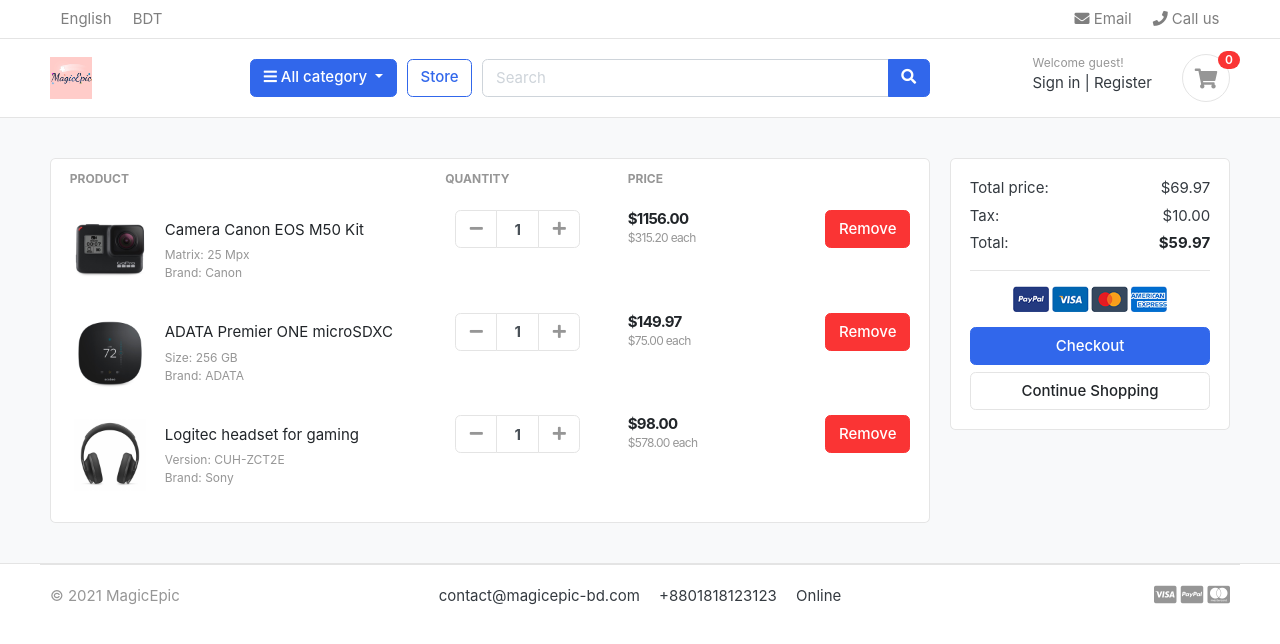
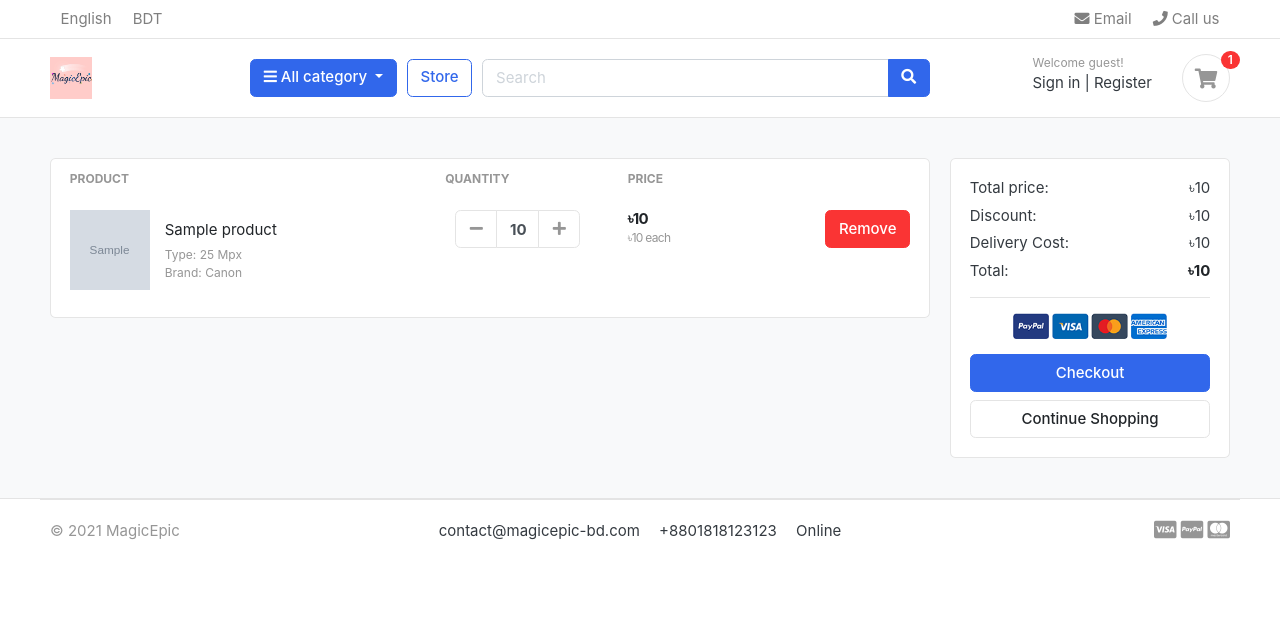
Before and after one commit to lepotatoguy/magicepic, a Django app: template shop/templates/shop/cart.html in a window 1280 px wide. Shown: the top 644 px of the page. Run offline with Django 3.2, Linux system fonts and the light colour scheme; the template is opened without the code that fills it: most values are stand-ins (such as "Sample title", 1, 10 or a date in 2020); grey boxes marked "Sample" are stand-in pictures; some libraries are stand-ins or nearby versions; some web fonts are replaced.

Commit message:
cart updated, add and remove from cart function added

```diff
--- a/shop/models.py
+++ b/shop/models.py
@@ -119,5 +119,8 @@
     quantity = models.IntegerField()
     is_active = models.BooleanField(default = True)
 
+    def sub_total(self):
+        return self.product.price * self.quantity
+
     def __str__(self):
         return self.product
--- a/shop/templates/shop/cart.html
+++ b/shop/templates/shop/cart.html
@@ -8,7 +8,14 @@
     <div class="container">
 
     <!-- ============================ COMPONENT 1 ================================= -->
+    {% if not cart_items %}
+    <div class="text-center">
+        <h2>Your shopping cart is empty.</h2>
+        <br>
 
+        <a href="{% url 'store' %}" class='btn btn-primary'>Start Shopping!</a>
+    </div>
+        {% else %}
     <div class="row">
         <aside class="col-lg-9">
     <div class="card">
@@ -22,13 +29,14 @@
     </tr>
     </thead>
     <tbody>
+        {% for cart_item in cart_items %}
     <tr>
         <td>
             <figure class="itemside align-items-center">
-                <div class="aside"><img src="./images/items/11.jpg" class="img-sm"></div>
+                <div class="aside"><img src="{{ cart_item.product.image.url }}" class="img-sm"></div>
                 <figcaption class="info">
-                    <a href="#" class="title text-dark">Camera Canon EOS M50 Kit</a>
-                    <p class="text-muted small">Matrix: 25 Mpx <br> Brand: Canon</p>
+                    <a href="{{ cart_item.product.get_url }}" class="title text-dark">{{ cart_item.product.product_name }}</a>
+                    <p class="text-muted small">Type: 25 Mpx <br> Brand: Canon</p>
                 </figcaption>
             </figure>
         </td>
@@ -37,93 +45,28 @@
                         <div class="col">
                             <div class="input-group input-spinner">
                                 <div class="input-group-prepend">
-                                <button class="btn btn-light" type="button" id="button-plus"> <i class="fa fa-minus"></i> </button>
+                                <a href="{% url 'remove_cart' cart_item.product.id %}" class="btn btn-light" type="button" id="button-plus"> <i class="fa fa-minus"></i> </a>
                                 </div>
-                                <input type="text" class="form-control"  value="1">
+                                <input type="text" class="form-control"  value="{{ cart_item.quantity }}">
                                 <div class="input-group-append">
-                                <button class="btn btn-light" type="button" id="button-minus"> <i class="fa fa-plus"></i> </button>
+                                <a href="{% url 'add_cart' cart_item.product.id %}" class="btn btn-light" type="button" id="button-minus"> <i class="fa fa-plus"></i> </a>
                                 </div>
                             </div> <!-- input-group.// -->
                         </div> <!-- col.// -->
         </td>
         <td>
             <div class="price-wrap">
-                <var class="price">$1156.00</var>
-                <small class="text-muted"> $315.20 each </small>
+                <var class="price">৳{{cart_item.sub_total}} </var>
+                <small class="text-muted"> ৳{{cart_item.product.price}} each </small>
             </div> <!-- price-wrap .// -->
         </td>
         <td class="text-right">
-        <a href="" class="btn btn-danger"> Remove</a>
+        <a href="{% url 'remove_cart_item' cart_item.product.id %}" class="btn btn-danger"> Remove</a>
         </td>
     </tr>
-    <tr>
-        <td>
-            <figure class="itemside align-items-center">
-                <div class="aside"><img src="./images/items/10.jpg" class="img-sm"></div>
-                <figcaption class="info">
-                    <a href="#" class="title text-dark">ADATA Premier ONE microSDXC</a>
-                    <p class="text-muted small">Size: 256 GB  <br> Brand: ADATA </p>
-                </figcaption>
-            </figure>
-        </td>
-        <td>
-            <!-- col.// -->
-                        <div class="col">
-                            <div class="input-group input-spinner">
-                                <div class="input-group-prepend">
-                                <button class="btn btn-light" type="button" id="button-plus"> <i class="fa fa-minus"></i> </button>
-                                </div>
-                                <input type="text" class="form-control"  value="1">
-                                <div class="input-group-append">
-                                <button class="btn btn-light" type="button" id="button-minus"> <i class="fa fa-plus"></i> </button>
-                                </div>
-                            </div> <!-- input-group.// -->
-                        </div> <!-- col.// -->
-        </td>
-        <td>
-            <div class="price-wrap">
-                <var class="price">$149.97</var>
-                <small  class="text-muted"> $75.00 each </small>
-            </div> <!-- price-wrap .// -->
-        </td>
-        <td class="text-right">
-        <a href="" class="btn btn-danger"> Remove</a>
-        </td>
-    </tr>
-    <tr>
-        <td>
-            <figure class="itemside align-items-center">
-                <div class="aside"><img src="./images/items/9.jpg" class="img-sm"></div>
-                <figcaption class="info">
-                    <a href="#" class="title text-dark">Logitec headset for gaming</a>
-                    <p class="small text-muted">Version: CUH-ZCT2E  <br> Brand: Sony</p>
-                </figcaption>
-            </figure>
-        </td>
-        <td>
-            <!-- col.// -->
-                        <div class="col">
-                            <div class="input-group input-spinner">
-                                <div class="input-group-prepend">
-                                <button class="btn btn-light" type="button" id="button-plus"> <i class="fa fa-minus"></i> </button>
-                                </div>
-                                <input type="text" class="form-control"  value="1">
-                                <div class="input-group-append">
-                                <button class="btn btn-light" type="button" id="button-minus"> <i class="fa fa-plus"></i> </button>
-                                </div>
-                            </div> <!-- input-group.// -->
-                        </div> <!-- col.// -->
-        </td>
-        <td>
-            <div class="price-wrap">
-                <var class="price">$98.00</var>
-                <small class="text-muted"> $578.00 each</small>
-            </div> <!-- price-wrap .// -->
-        </td>
-        <td class="text-right">
-            <a href="" class="btn btn-danger"> Remove</a>
-        </td>
-    </tr>
+    {% endfor %}
+
+
     </tbody>
     </table>
     </div> <!-- card.// -->
@@ -135,22 +78,28 @@
             <div class="card-body">
                 <dl class="dlist-align">
                   <dt>Total price:</dt>
-                  <dd class="text-right">$69.97</dd>
+                  <dd class="text-right">৳{{total}}</dd>
                 </dl>
+                {% if discount >= 0 %}
                 <dl class="dlist-align">
-                  <dt>Tax:</dt>
-                  <dd class="text-right"> $10.00</dd>
+                    <dt>Discount:</dt>
+                    <dd class="text-right"> ৳{{discount}}</dd>
+                  </dl>
+                  {% endif %}
+                <dl class="dlist-align">
+                  <dt>Delivery Cost:</dt>
+                  <dd class="text-right"> ৳{{delivery_cost}}</dd>
                 </dl>
                 <dl class="dlist-align">
                   <dt>Total:</dt>
-                  <dd class="text-right text-dark b"><strong>$59.97</strong></dd>
+                  <dd class="text-right text-dark b"><strong>৳{{grand_total}}</strong></dd>
                 </dl>
                 <hr>
                 <p class="text-center mb-3">
                     <img src="{% static 'shop/images/misc/payments.png' %}" height="26">
                 </p>
                 <a href="./place-order.html" class="btn btn-primary btn-block"> Checkout </a>
-                <a href="./store.html" class="btn btn-light btn-block">Continue Shopping</a>
+                <a href="{% url 'store' %}" class="btn btn-light btn-block">Continue Shopping</a>
             </div> <!-- card-body.// -->
             </div> <!-- card.// -->
 
@@ -158,6 +107,7 @@
 
 
     </div> <!-- row.// -->
+    {% endif %}
     <!-- ============================ COMPONENT 1 END .// ================================= -->
 
     </div> <!-- container .//  -->
--- a/shop/templates/shop/includes/navbar.html
+++ b/shop/templates/shop/includes/navbar.html
@@ -104,11 +104,11 @@
                   <a href="./register.html"> Register</a>
                 </div>
               </div>
-              <a href="./cart.html" class="widget-header pl-3 ml-3">
+              <a href="{% url 'cart' %}" class="widget-header pl-3 ml-3">
                 <div class="icon icon-sm rounded-circle border">
                   <i class="fa fa-shopping-cart"></i>
                 </div>
-                <span class="badge badge-pill badge-danger notify">0</span>
+                <span class="badge badge-pill badge-danger notify">{{cart_count}}</span>
               </a>
             </div>
             <!-- widgets-wrap.// -->
--- a/shop/templates/shop/store.html
+++ b/shop/templates/shop/store.html
@@ -166,7 +166,7 @@
 						<span class="price">৳{{product.price}}</span>
 					</div> <!-- price-wrap.// -->
 				</div>
-				<a href="#" class="btn btn-block btn-primary">Add to cart </a>
+				<a href="{% url 'add_cart' product.id %}" class="btn btn-block btn-primary">Add to Cart </a>
 			</figcaption>
 		</figure>
 	</div> <!-- col.// -->
--- a/shop/urls.py
+++ b/shop/urls.py
@@ -8,6 +8,9 @@
     path('', views.index, name='index'),
     path('store/', views.store, name='store'),
     path('cart/', views.cart, name='cart'),
+    path('add_cart/<int:product_id>', views.add_cart, name='add_cart'),
+    path('remove_cart/<int:product_id>', views.remove_cart, name='remove_cart'),
+    path('remove_cart_item/<int:product_id>', views.remove_cart_item, name='remove_cart_item'),
     path('store/<slug:category_slug>', views.store, name='products_by_category'),
     path('store/<slug:category_slug>/<slug:product_slug>', views.product_detail, name='product_detail'),
 ] + static(settings.MEDIA_URL, document_root=settings.MEDIA_ROOT)
```
Also changed, not shown: shop/context_processors.py (+17 -0 lines), shop/templates/shop/product_detail.html (+8 -3 lines), shop/views.py (+77 -1 lines), db.sqlite3.
